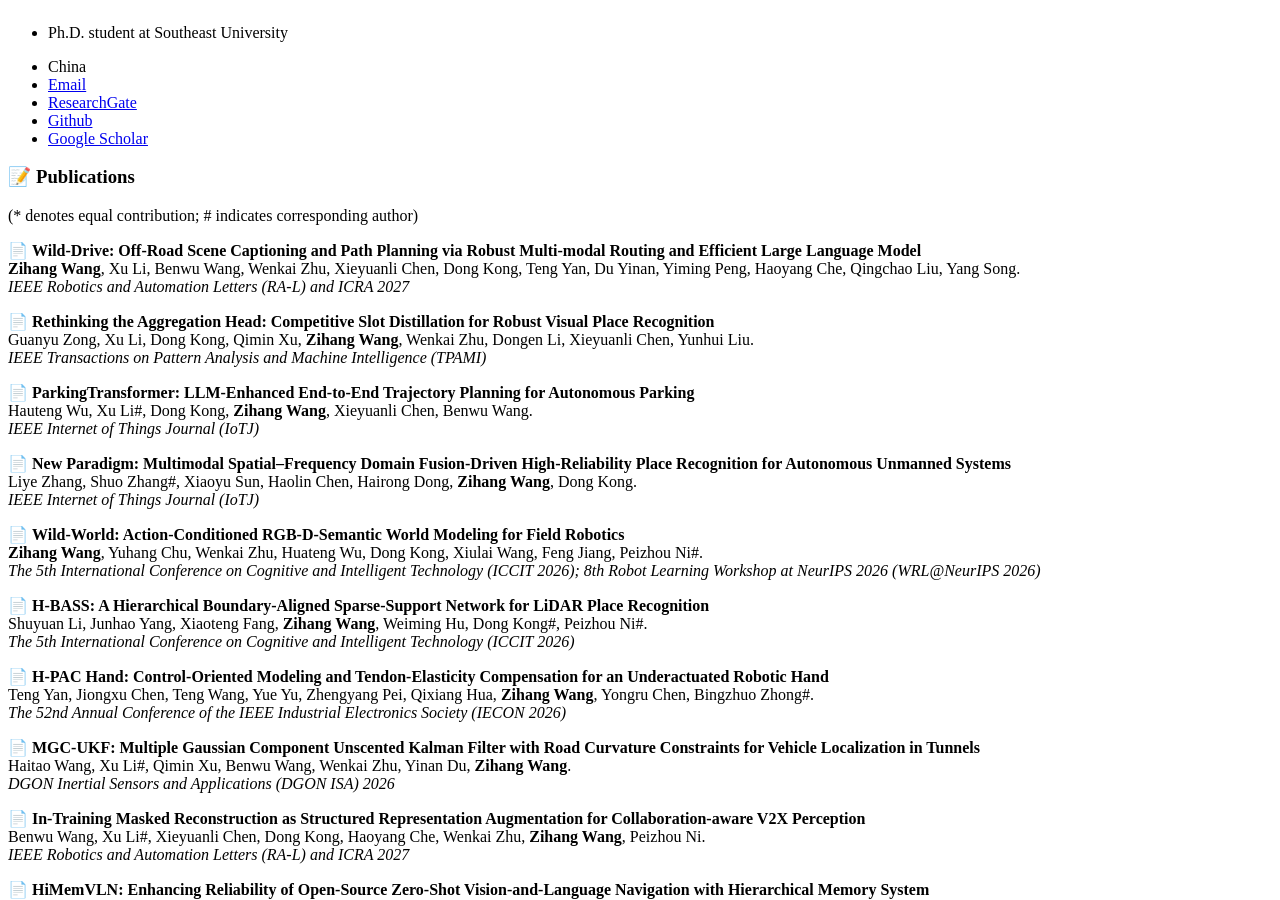
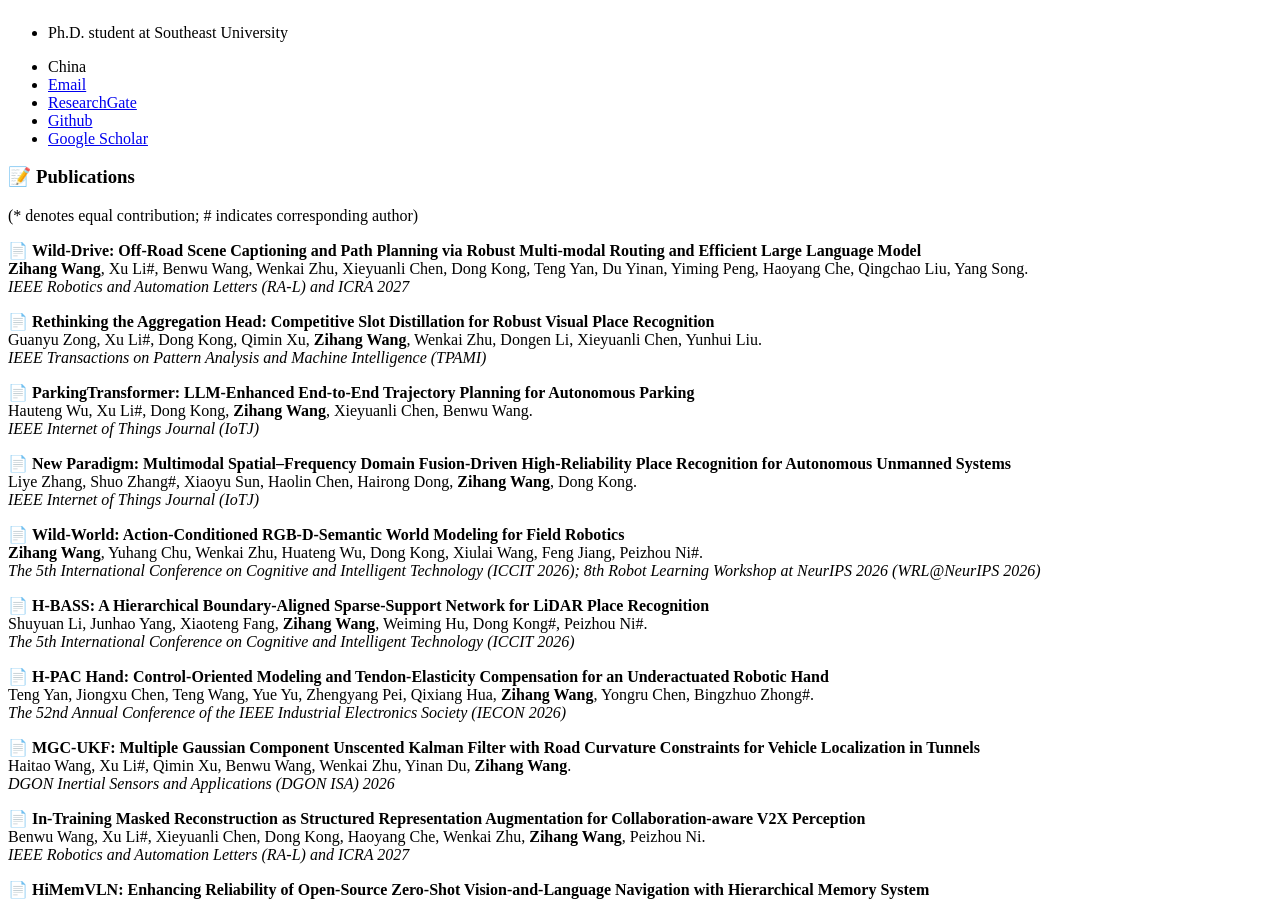
Before and after one commit to wangzihanggg/wangzihanggg.github.io, a Jekyll site: the page built from _pages/includes/pub.md, in a window 1280 px wide and 900 px high, scrolled down 326 px. Built offline with Jekyll 4.4.1, drawn with Linux system fonts in a browser that asks for light colours; our own code applies the rules of GitHub Pages for plain Markdown files.

```diff
--- a/_pages/includes/pub.md
+++ b/_pages/includes/pub.md
@@ -7,13 +7,13 @@
 
 <p> 📄
   <strong>Wild-Drive: Off-Road Scene Captioning and Path Planning via Robust Multi-modal Routing and Efficient Large Language Model</strong><br>
-  <strong>Zihang Wang</strong>, Xu Li, Benwu Wang, Wenkai Zhu, Xieyuanli Chen, Dong Kong, Teng Yan, Du Yinan, Yiming Peng, Haoyang Che, Qingchao Liu, Yang Song.<br>
+  <strong>Zihang Wang</strong>, Xu Li#, Benwu Wang, Wenkai Zhu, Xieyuanli Chen, Dong Kong, Teng Yan, Du Yinan, Yiming Peng, Haoyang Che, Qingchao Liu, Yang Song.<br>
   <em>IEEE Robotics and Automation Letters (RA-L) and ICRA 2027</em>
 </p>
 
 <p> 📄
   <strong>Rethinking the Aggregation Head: Competitive Slot Distillation for Robust Visual Place Recognition</strong><br>
-  Guanyu Zong, Xu Li, Dong Kong, Qimin Xu, <strong>Zihang Wang</strong>, Wenkai Zhu, Dongen Li, Xieyuanli Chen, Yunhui Liu.<br>
+  Guanyu Zong, Xu Li#, Dong Kong, Qimin Xu, <strong>Zihang Wang</strong>, Wenkai Zhu, Dongen Li, Xieyuanli Chen, Yunhui Liu.<br>
   <em>IEEE Transactions on Pattern Analysis and Machine Intelligence (TPAMI)</em>
 </p>
 
```
